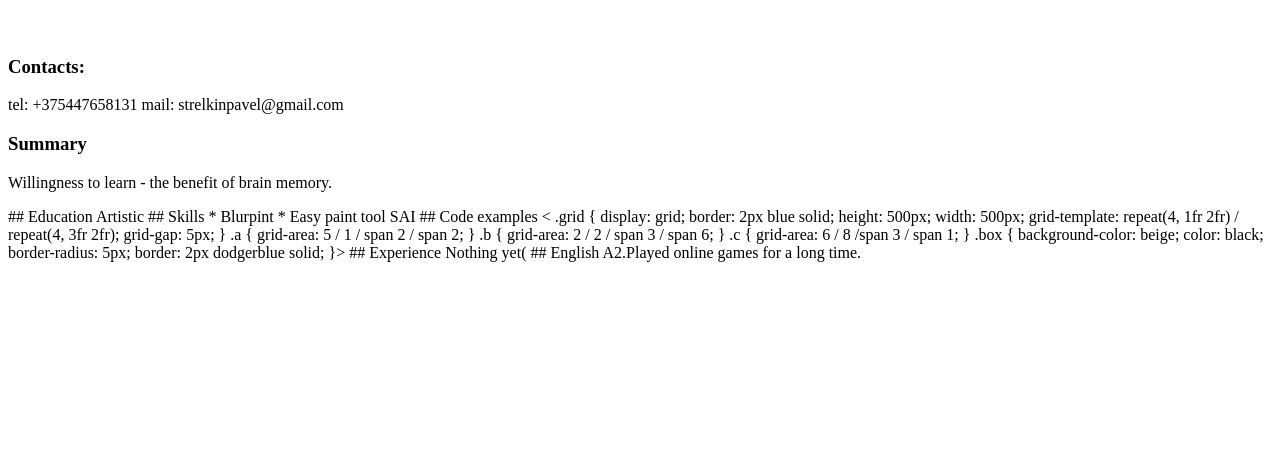
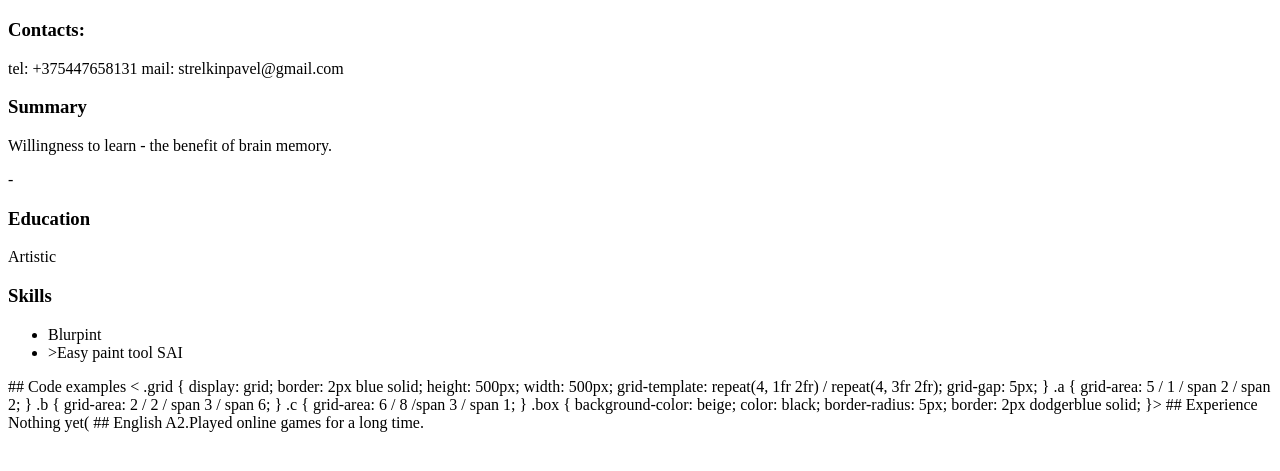
Before and after one commit to Zwartez/rsschool-cv, a plain HTML site: page index.html in a window 1280 px wide. Shown: the part 61-532 px from the top of the page. Drawn offline with Linux system fonts and the light colour scheme.

Commit message:
update index.html

```diff
--- a/index.html
+++ b/index.html
@@ -8,17 +8,18 @@
 
     <body>
         <h1>Strelkin Pavel</h1>
-        <br>
 
-<h3>Contacts:</h3>
-<p>tel: +375447658131 mail: strelkinpavel@gmail.com</p>
-<h3>Summary</h3>
-<p></p>Willingness to learn - the benefit of brain memory.</p>
-## Education
-Artistic
-## Skills
-* Blurpint
-* Easy paint tool SAI
+        <h3>Contacts:</h3>
+        <p>tel: +375447658131 mail: strelkinpavel@gmail.com</p>
+        <h3>Summary</h3>
+        <p></p>Willingness to learn - the benefit of brain memory.</p>-
+        <h3>Education</h3>
+        <p>Artistic</p>
+        <h3>Skills</h3>
+        <ul>
+           <li>Blurpint</li>
+           <li>>Easy paint tool SAI</li>
+       </ul>
 ## Code examples
  < .grid {
   display: grid;
```
